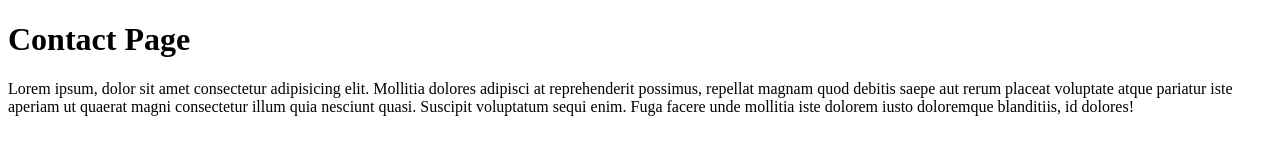
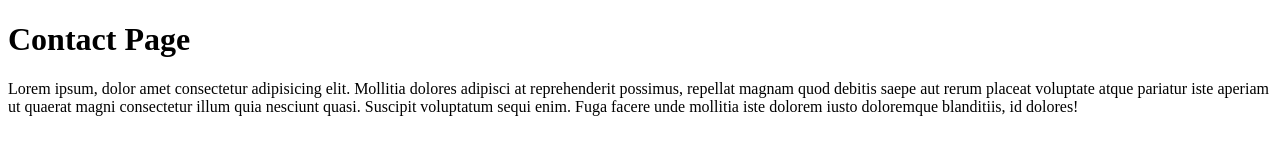
Before and after one commit to Erick435/branch-test, a plain HTML site: page contact.html in a window 1280 px wide. Drawn offline with Linux system fonts and the light colour scheme.

Commit message:
deleted a word in contact

```diff
--- a/contact.html
+++ b/contact.html
@@ -13,7 +13,7 @@
     </div>
 
     <div>
-        <p>Lorem ipsum, dolor sit amet consectetur adipisicing elit. Mollitia dolores adipisci at reprehenderit possimus, repellat magnam quod debitis saepe aut rerum placeat voluptate atque pariatur iste aperiam ut quaerat magni consectetur illum quia nesciunt quasi. Suscipit voluptatum sequi enim. Fuga facere unde mollitia iste dolorem iusto doloremque blanditiis, id dolores!</p>
+        <p>Lorem ipsum, dolor amet consectetur adipisicing elit. Mollitia dolores adipisci at reprehenderit possimus, repellat magnam quod debitis saepe aut rerum placeat voluptate atque pariatur iste aperiam ut quaerat magni consectetur illum quia nesciunt quasi. Suscipit voluptatum sequi enim. Fuga facere unde mollitia iste dolorem iusto doloremque blanditiis, id dolores!</p>
     </div>
 
 </body>
```
